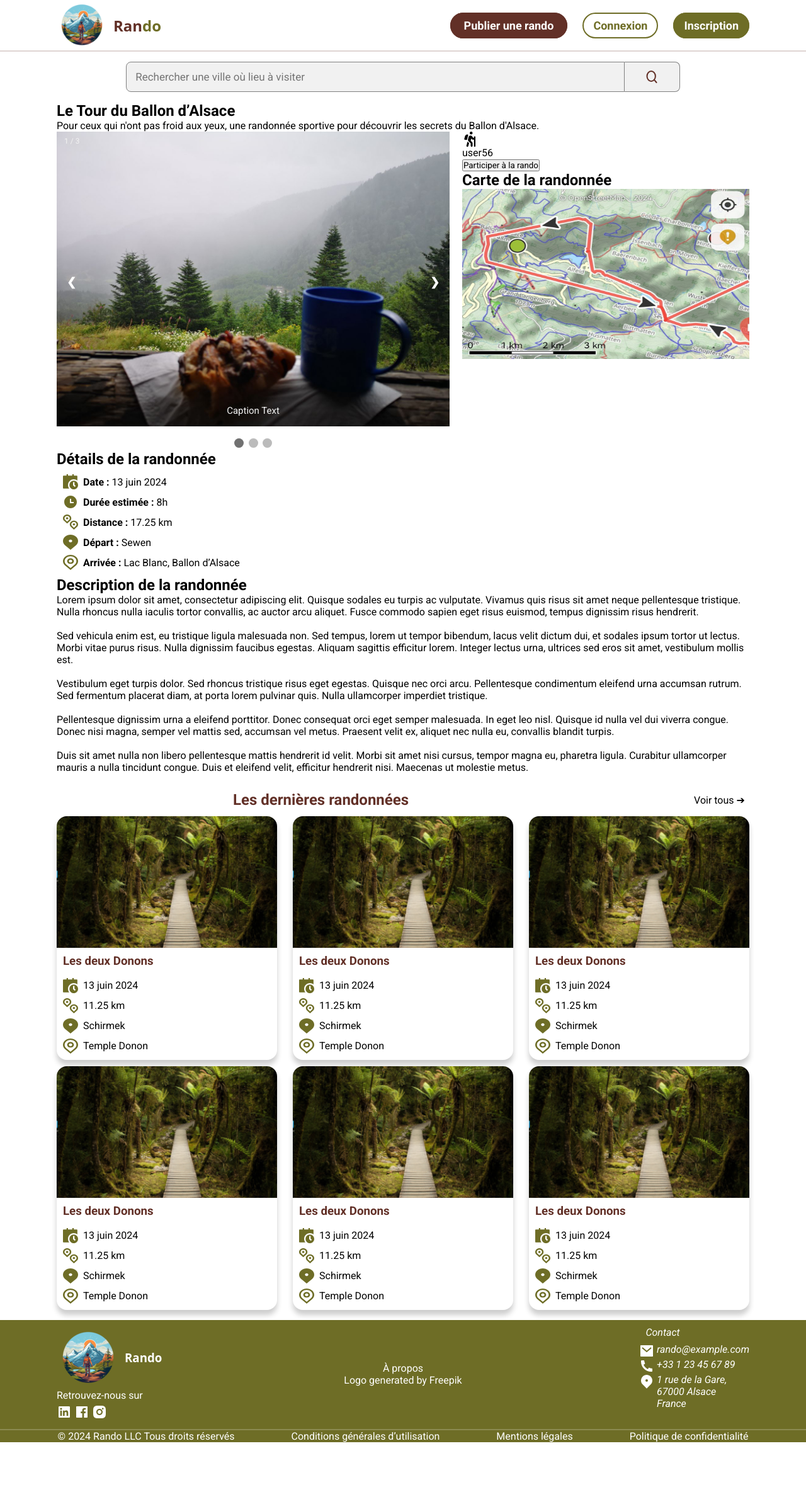
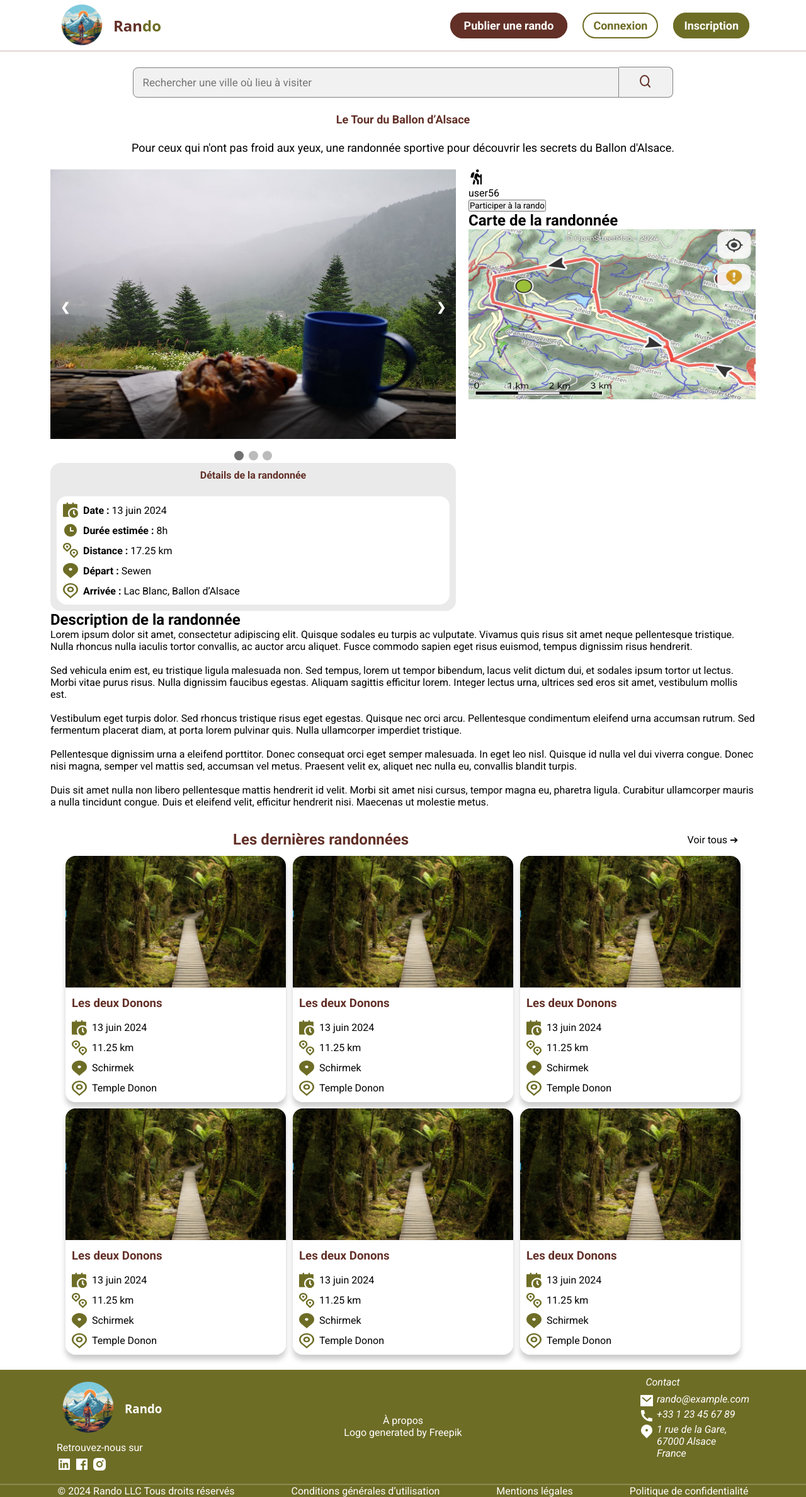
Before and after one commit to seitvalieva/rando, a PHP site: template view/randoDetails.html in a window 1280 px wide. Shown: the whole page at 63% size. Before the commit the page ends 2290 px from the top, so only its background shows below. Run offline with PHP 8.4, Linux system fonts and the light colour scheme; the template is opened without the code that fills it, so the values that code supplies are empty; some web fonts are replaced.

Commit message:
styles for title of the page, rando details card

```diff
--- a/public/css/sections/main.css
+++ b/public/css/sections/main.css
@@ -14,8 +14,8 @@
     align-items: center;
     justify-content: center;
 
-    padding: 16px 10px;
-    gap: 16px;
+    padding: 24px;
+    gap: 24px;
 
 }
 .main__features-container {
@@ -190,6 +190,8 @@
     justify-content: center;
     gap: 8px;
     padding: 10px;
+    background-color: #fff;
+    border-radius: 16px;
 }
 .main__card-title {
     color: rgb(var(--secondary-color));
--- a/public/css/sections/details.css
+++ b/public/css/sections/randoDetails.css
@@ -1,3 +1,4 @@
+/* ================== SEARCH FIELD ================== */
 .main__search-form-container {
   width: 100%;
   display: flex;
@@ -5,11 +6,13 @@
 }
 
 form.main__search-form {
-  /* max-width: 1120px; */
-  min-width: 80%;
-
+  max-width: 100%;
+  width: 80%;
+  display: flex;
+  align-items: center;
+  justify-content: center;
 }
-form.main__search-form input[type=text] {
+form.main__search-form input[type="text"] {
   padding: 10px;
   font-size: 17px;
   border: 1px solid grey;
@@ -22,7 +25,6 @@ form.main__search-form input[type=text] {
 form.main__search-form button {
   float: left;
   width: 10%;
-  height: 48px;
   padding: 10px;
   background: #f1f1f1;
   border: 1px solid grey;
@@ -30,29 +32,45 @@ form.main__search-form button {
   border-radius: 0 8px 8px 0;
   cursor: pointer;
 }
-
+/* ================== RANDO DETAILS SECTION ================== */
 .main__rando-info {
   display: flex;
   justify-content: space-between;
   align-items: flex-start;
   gap: 20px;
 }
-/* Slideshow container */
+.main__rando-title {
+  font-size: var(--title-font-size);
+  font-weight: var(--title-font-weight);
+  text-align: center;
+  color: rgb(var(--secondary-color));
+}
+.main__rando-subtitle {
+  font-size: 18px;
+  text-align: center;
+  padding: 24px;
+}
+/* ================== SLIDESHOW container ================== */
 .slideshow-container {
-  max-width: 644px;
-  /* width: 65%; */
-  height: auto;
+  max-width: 100%;
+  width: 644px;
+  height: 428px;
   position: relative;
-  margin: auto;
+  overflow: hidden;
+  background-color: #000; /* Background color to fill the area around smaller images */
 }
 /* Hide the images by default */
 .mySlides {
   display: none;
+  width: 100%;
+  height: 100%;
+  position: absolute;
 }
-img {
-  vertical-align: middle;
+.mySlides img {
+  width: 100%;
+  height: 100%;
+  object-fit: fill; /* Stretch or compress the image to fit the container */
 }
-
 /* Next & previous buttons */
 .prev,
 .next {
@@ -79,24 +97,6 @@ img {
 .next:hover {
   background-color: rgba(0, 0, 0, 0.8);
 }
-/* Caption text */
-.text {
-  color: #f2f2f2;
-  font-size: 15px;
-  padding: 8px 12px;
-  position: absolute;
-  bottom: 8px;
-  width: 100%;
-  text-align: center;
-}
-/* Number text (1/3 etc) */
-.numberText {
-  color: #f2f2f2;
-  font-size: 12px;
-  padding: 8px 12px;
-  position: absolute;
-  top: 0;
-}
 /* The dots/bullets/indicators */
 .dot {
   cursor: pointer;
@@ -108,13 +108,11 @@ img {
   display: inline-block;
   transition: background-color 0.6s ease;
 }
-
 .active,
 .dot:hover {
   background-color: #717171;
 }
-
-/* Fading animation */
+/* FADING ANIMATION for slideshow immages */
 .fade {
   animation-name: fade;
   animation-duration: 1.5s;
@@ -127,3 +125,17 @@ img {
     opacity: 1;
   }
 }
+/* ================== RANDO DETAILS card ==================  */
+.main__rando-info-card {
+  /* border: 1px solid black; */
+  background-color: rgba(51, 51, 51, 0.1);
+  border-radius: 16px;
+  padding: 10px;
+
+}
+.main__rando-info-card-title {
+  font-size: var(--heading-font-size);
+  text-align: center;
+  color: rgb(var(--secondary-color));
+  padding-bottom: 24px;
+}
--- a/public/css/style.css
+++ b/public/css/style.css
@@ -5,7 +5,7 @@
 @import url('sections/main.css');
 @import url('sections/footer.css');
 @import url('responsive.css');
-@import url('sections/details.css');
+@import url('sections/randoDetails.css');
 
 :root{
      --primary-color: 110, 109, 38;  /* green #6e6d26 */
--- a/view/randoDetails.html
+++ b/view/randoDetails.html
@@ -5,7 +5,7 @@
     <meta charset="UTF-8">
     <meta name="viewport" content="width=device-width, initial-scale=1.0">
     <link rel="stylesheet" href="../public/css/style.css">
-    <link rel="stylesheet" href="../public/css/sections/details.css">
+    <link rel="stylesheet" href="../public/css/sections/randoDetails.css">
     <link rel="shortcut icon" href="../public/assets/favicon.png" type="image/x-icon">
     <title>Document</title>
 </head>
@@ -37,47 +37,38 @@
     </div>
     <main class="main">
         <div class="main__container">
+            <!-- ================== SEARCH FIELD section ================== -->
             <section class="main__search-form-container">
                 <form class="main__search-form" action="">
                     <input type="text" placeholder=" Rechercher une ville où lieu à visiter" name="search">
                     <button type="submit"><img src="../public/assets/search.svg" alt=""></button>
                 </form>
             </section>
-
+            <!-- ================== RANDO DETAILS section ================== -->
             <section class="main__rando-info-container">
-                <h1>Le Tour du Ballon d’Alsace</h1>
-                <p>Pour ceux qui n'ont pas froid aux yeux, une randonnée sportive pour découvrir les secrets du Ballon
+                <h1 class="main__rando-title">Le Tour du Ballon d’Alsace</h1>
+                <p class="main__rando-subtitle">Pour ceux qui n'ont pas froid aux yeux, une randonnée sportive pour découvrir les secrets du Ballon
                     d'Alsace.</p>
                 <div class="main__rando-info">
                     <div>
-                        <!-- Slideshow container -->
+                        <!-- SLIDESHOW container -->
                         <div class="slideshow-container">
-
-                            <!--3 Images with number and caption text -->
+                            <!--3 Images with next/previous buttons -->
                             <div class="mySlides fade">
-                                <div class="numberText">1 / 3</div>
                                 <img src="../public/assets/coffee_with_the_view_Ballon_d'Alsace.jpg"
                                     alt="Ballon d'Alsace view" style="width:100%">
-                                <div class="text">Caption Text</div>
                             </div>
                             <div class="mySlides fade">
-                                <div class="numberText">1 / 3</div>
                                 <img src="../public/assets/sky-background.png" alt="Forest" style="width:100%">
-                                <div class="text">Caption Text</div>
                             </div>
                             <div class="mySlides fade">
-                                <div class="numberText">1 / 3</div>
                                 <img src="../public/assets/sun-background.png" alt="Forest" style="width:100%;">
-                                <div class="text">Caption Text</div>
                             </div>
-
                             <!-- Next and previous buttons -->
                             <a class="prev" onclick="plusSlides(-1)">&#10094;</a>
                             <a class="next" onclick="plusSlides(1)">&#10095;</a>
-
                         </div>
                         <br>
-
                         <!-- The dots/circles -->
                         <div style="text-align:center">
                             <span class="dot" onclick="currentSlide(1)"></span>
@@ -85,9 +76,9 @@
                             <span class="dot" onclick="currentSlide(3)"></span>
                         </div>
 
-                        <!-- Détails de la randonnée -->
-                        <div>
-                            <h2>Détails de la randonnée</h2>
+                        <!-- ================== RANDO DETAILS card ================== -->
+                        <div class="main__rando-info-card">
+                            <h2 class="main__rando-info-card-title">Détails de la randonnée</h2>
                             <div class="main__card-details">
                                 <p class="main__card-detail">
                                     <img src="../public/assets/calendar.svg" alt="Calendrier" title="Calendrier">
@@ -112,10 +103,14 @@
                             </div>
                         </div>
                     </div>
+                    <!-- ================== RANDO AUTHOR INFO and MAP section ================== -->
                     <div>
-                        <img src="../public/assets/person-hiking.svg" alt="">
-                        <p>user56</p>
+                        <div class="main__rando-author-info">
+                            <img src="../public/assets/person-hiking.svg" alt="">
+                            <p>user56</p>
+                        </div>
                         <button>Participer à la rando</button>
+                        <!-- ================== RANDO MAP ================== -->
                         <div>
                             <h2>Carte de la randonnée</h2>
                             <img src="../public/assets/map_tracking_ballon_d'Alsace.jpg" alt=""
@@ -123,7 +118,8 @@
                         </div>
                     </div>
                 </div>
-                <div>
+                <!-- ================== RANDO DESCRIPTION section ================== -->
+                <div class="main__rando-description">
                     <h2>Description de la randonnée</h2>
                     <p>Lorem ipsum dolor sit amet, consectetur adipiscing elit. Quisque sodales eu turpis ac vulputate.
                         Vivamus quis risus sit amet neque pellentesque tristique. Nulla rhoncus nulla iaculis tortor
@@ -145,6 +141,8 @@
                         Duis et eleifend velit, efficitur hendrerit nisi. Maecenas ut molestie metus.</p>
                 </div>
             </section>
+
+            <!-- ================== LES DERNIERES RANDOS section ================== -->
             <section class="main__cards-container">
                 <div class="main__cards-container-heading">
                     <h1 class="main__cards-container-title">Les dernières randonnées</h1>
```
Also changed, not shown: public/assets/search.svg.
